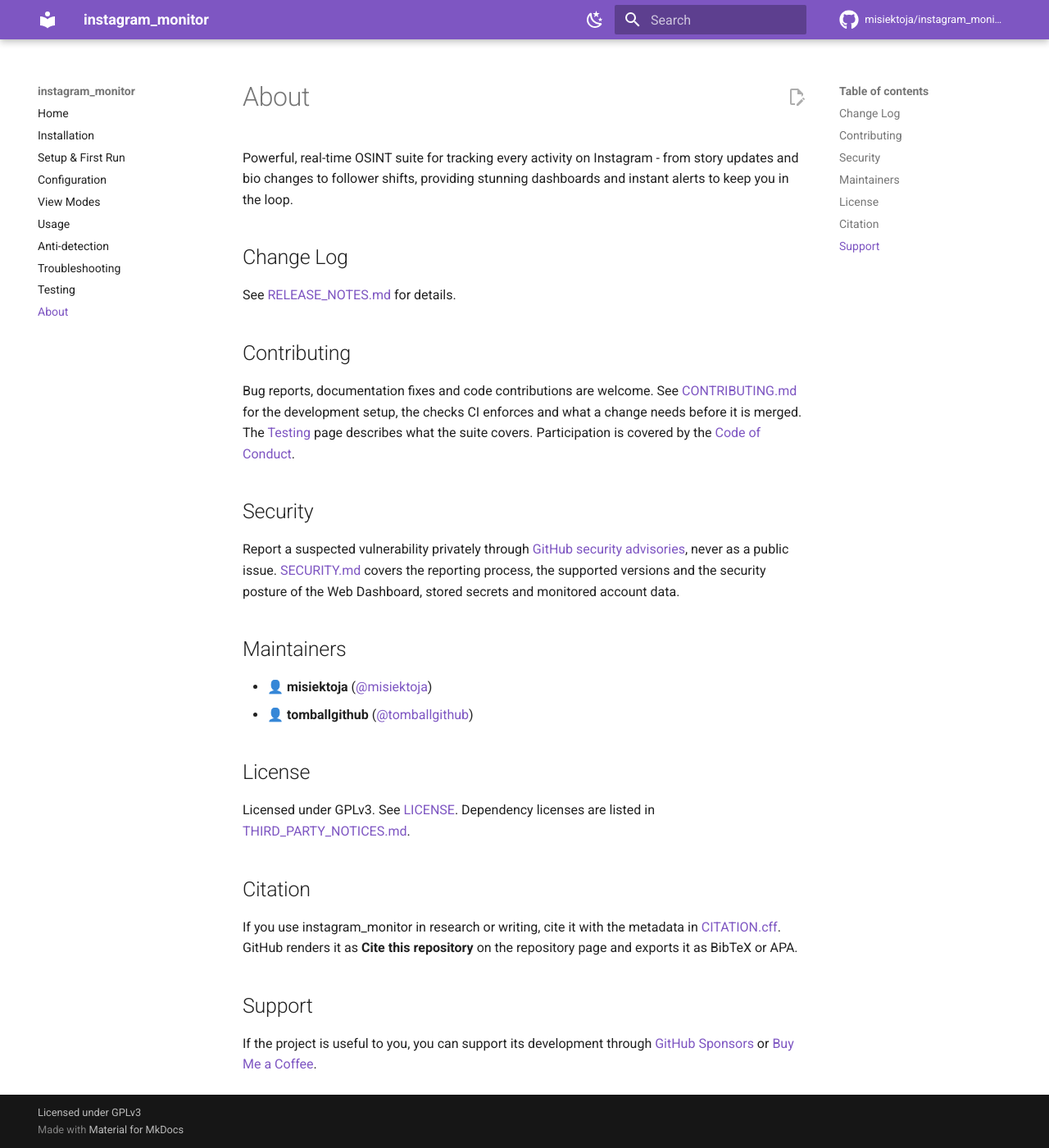
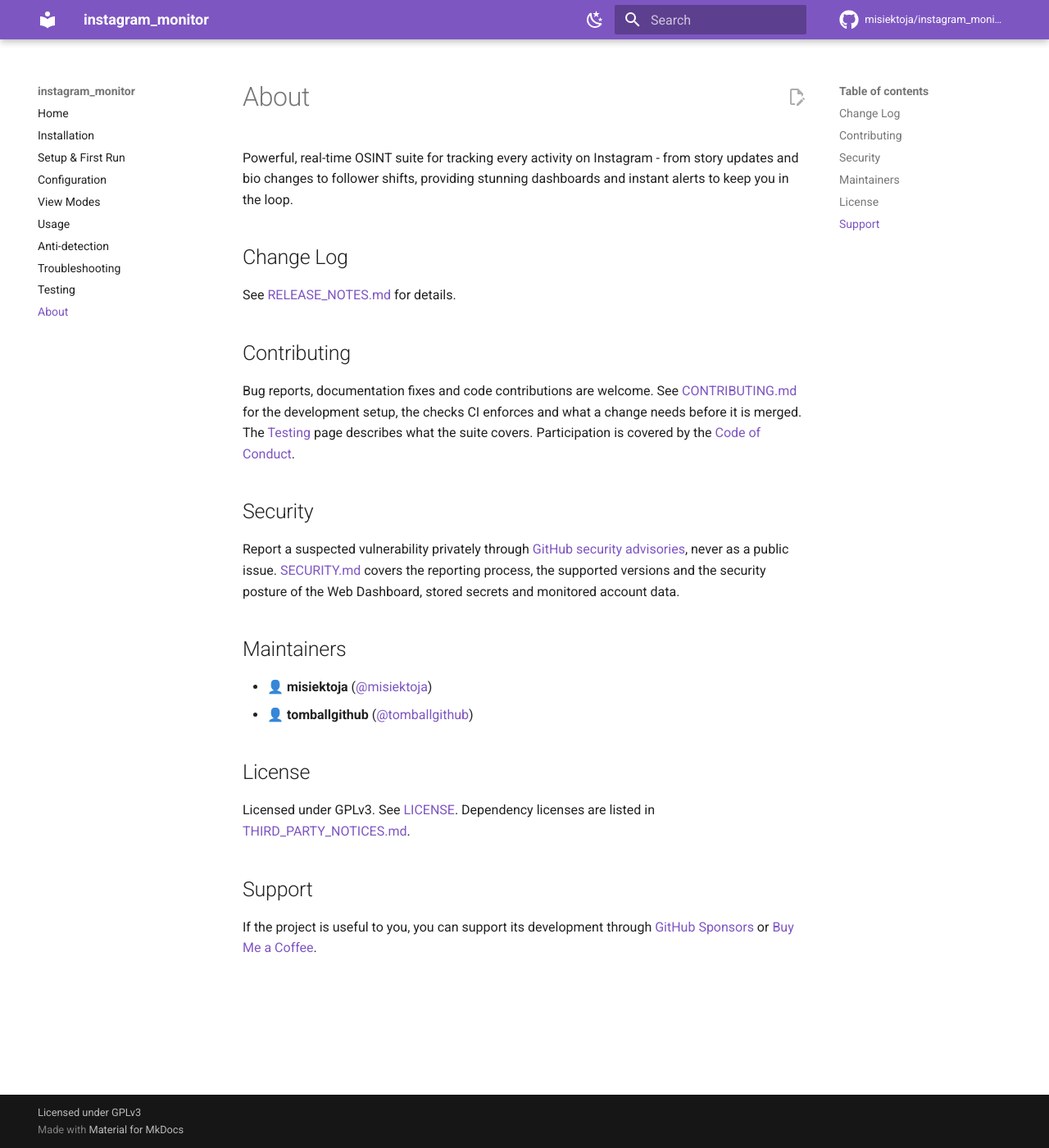
Before and after one commit to misiektoja/instagram_monitor, an MkDocs documentation site: the page built from docs/about.md, in a window 1280 px wide and 1400 px high. Shown: the whole window at 82% size. Built offline with MkDocs 1.6.1 and Material for MkDocs 9.7.7, drawn with Linux system fonts in a browser that asks for light colours; comment, search, counter and statistics services are not loaded.

Commit message:
docs: drop the citation section

```diff
--- a/docs/about.md
+++ b/docs/about.md
@@ -28,11 +28,6 @@ Report a suspected vulnerability privately through [GitHub security advisories](
 
 Licensed under GPLv3. See [LICENSE](https://github.com/misiektoja/instagram_monitor/blob/main/LICENSE). Dependency licenses are listed in [THIRD_PARTY_NOTICES.md](https://github.com/misiektoja/instagram_monitor/blob/main/THIRD_PARTY_NOTICES.md).
 
-<a id="citation"></a>
-## Citation
-
-If you use instagram_monitor in research or writing, cite it with the metadata in [CITATION.cff](https://github.com/misiektoja/instagram_monitor/blob/main/CITATION.cff). GitHub renders it as **Cite this repository** on the repository page and exports it as BibTeX or APA.
-
 <a id="support"></a>
 ## Support
 
```
Also changed, not shown: README.md (+0 -5 lines).
